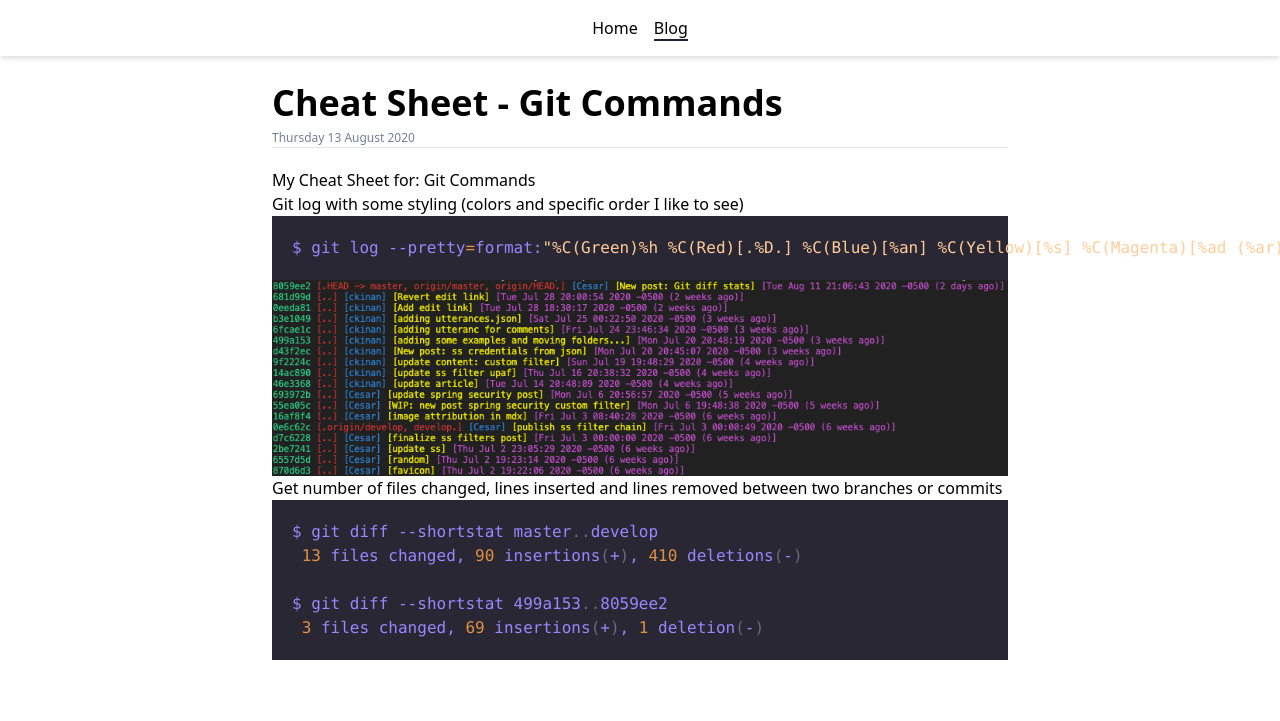
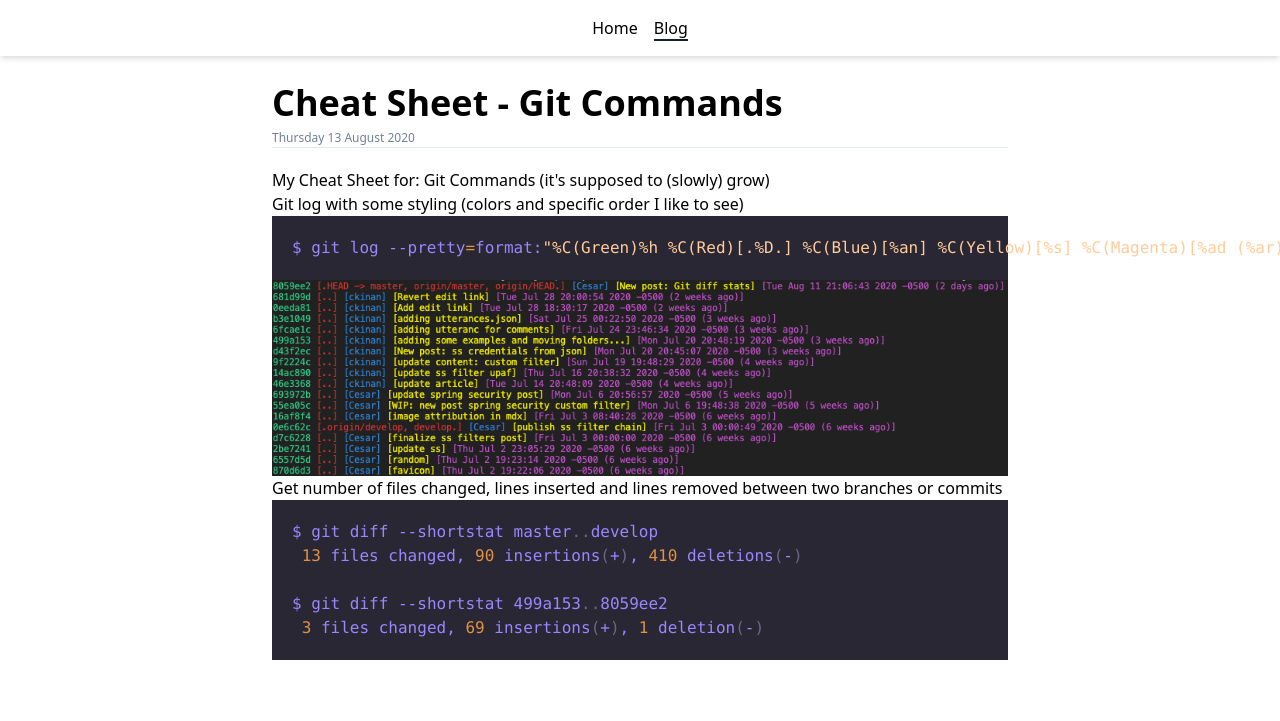
Before and after one commit to ckinan/portfolio, a Gatsby site: page /blog/cheat-sheet-git-commands in a window 1280 px wide. Shown: the top 721 px of the page. Built offline with nearby package versions, Linux system fonts and the light colour scheme; Gatsby itself is replaced by a stand-in of ours; some packages are replaced by stand-ins of ours; code samples lack their colours.

Commit message:
Small note

````diff
--- a/content/posts/cheat-sheet-git-commands/index.mdx
+++ b/content/posts/cheat-sheet-git-commands/index.mdx
@@ -4,7 +4,7 @@ date: 2020-08-13
 slug: cheat-sheet-git-commands
 ---
 
-My Cheat Sheet for: Git Commands
+My Cheat Sheet for: Git Commands (it's supposed to (slowly) grow)
 
 Git log with some styling (colors and specific order I like to see)
 ```bash
````
